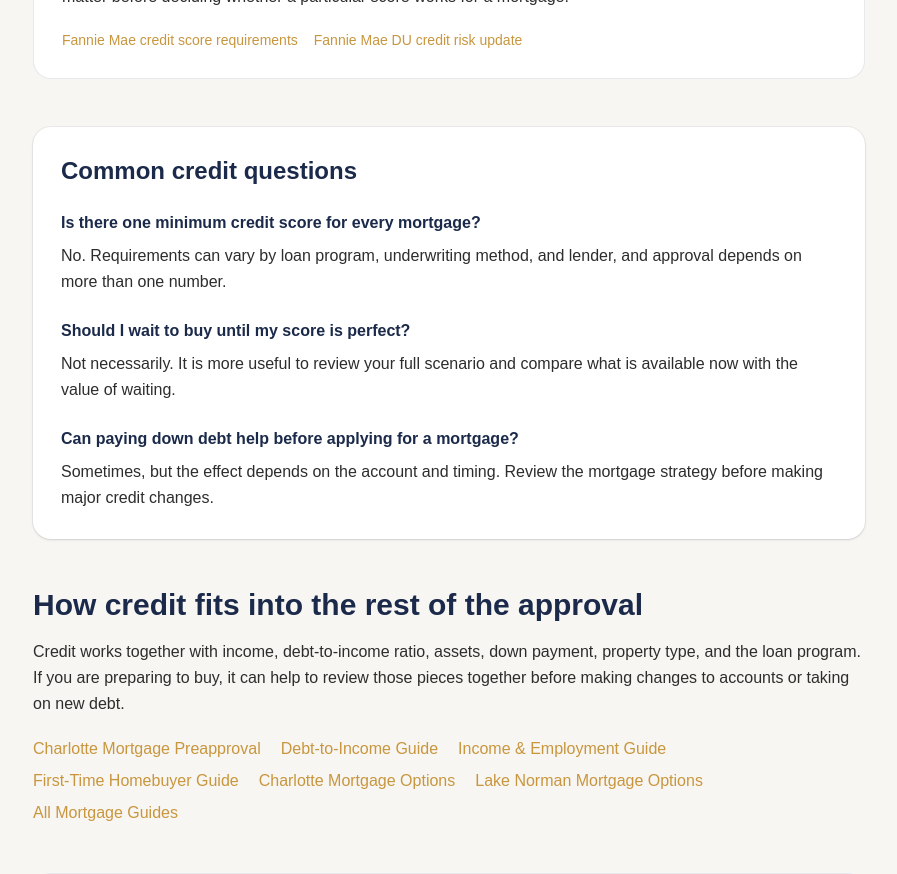
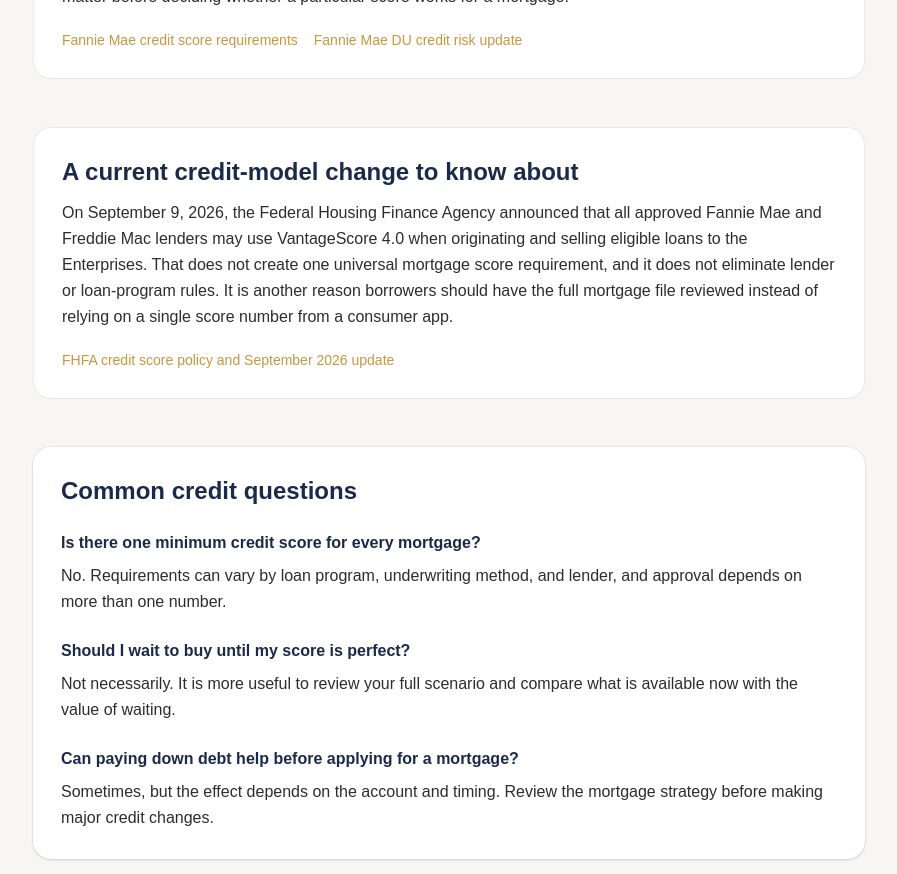
Before and after one commit to JLshope12/jacob-shope-mortgage, a Next.js app: page /mortgage-credit-score-charlotte in a window 1280 px wide. Shown: the part 1260-2134 px from the top of the page, without its empty margins (191-1088 px from the left). Built offline with nearby package versions, Linux system fonts and the light colour scheme.

Commit message:
SEO: add current FHFA credit model authority

```diff
--- a/app/mortgage-credit-score-charlotte/page.tsx
+++ b/app/mortgage-credit-score-charlotte/page.tsx
@@ -8,6 +8,7 @@ const CFPB_MORTGAGE_CREDIT = "https://www.consumerfinance.gov/ask-cfpb/does-my-c
 const CFPB_CREDIT_CHECKS = "https://www.consumerfinance.gov/ask-cfpb/what-exactly-happens-when-a-mortgage-lender-checks-my-credit-en-2005/";
 const FANNIE_CREDIT_REQUIREMENTS = "https://selling-guide.fanniemae.com/sel/b3-5.1-01/general-requirements-credit-scores";
 const FANNIE_DU_CREDIT_UPDATE = "https://singlefamily.fanniemae.com/applications-technology/desktop-underwriter-desktop-originator/desktop-underwriter-credit-risk-assessment-updates";
+const FHFA_CREDIT_SCORES = "https://www.fhfa.gov/policy/credit-scores";
 
 export const metadata = {
   title: "Credit Score for a Mortgage in Charlotte | Jacob Shope",
@@ -51,6 +52,7 @@ const schema = {
         CFPB_CREDIT_CHECKS,
         FANNIE_CREDIT_REQUIREMENTS,
         FANNIE_DU_CREDIT_UPDATE,
+        FHFA_CREDIT_SCORES,
       ],
       about: ["Mortgage credit scores", "Mortgage qualification", "Charlotte mortgages", "Home financing"],
     },
@@ -143,6 +145,16 @@ export default function MortgageCreditScoreCharlottePage() {
           </div>
         </section>
 
+        <section className="mt-12 rounded-2xl border border-navy/10 bg-white p-7">
+          <h2 className="text-2xl font-bold text-navy">A current credit-model change to know about</h2>
+          <p className="mt-3 leading-relaxed text-charcoal">
+            On September 9, 2026, the Federal Housing Finance Agency announced that all approved Fannie Mae and Freddie Mac lenders may use VantageScore 4.0 when originating and selling eligible loans to the Enterprises. That does not create one universal mortgage score requirement, and it does not eliminate lender or loan-program rules. It is another reason borrowers should have the full mortgage file reviewed instead of relying on a single score number from a consumer app.
+          </p>
+          <div className="mt-5 text-sm font-medium">
+            <a href={FHFA_CREDIT_SCORES} target="_blank" rel="noopener noreferrer" className="text-gold hover:underline">FHFA credit score policy and September 2026 update</a>
+          </div>
+        </section>
+
         <section className="mt-12 rounded-2xl bg-white p-7 shadow-sm ring-1 ring-navy/5">
           <h2 className="text-2xl font-bold text-navy">Common credit questions</h2>
           <div className="mt-6 space-y-6">
```
